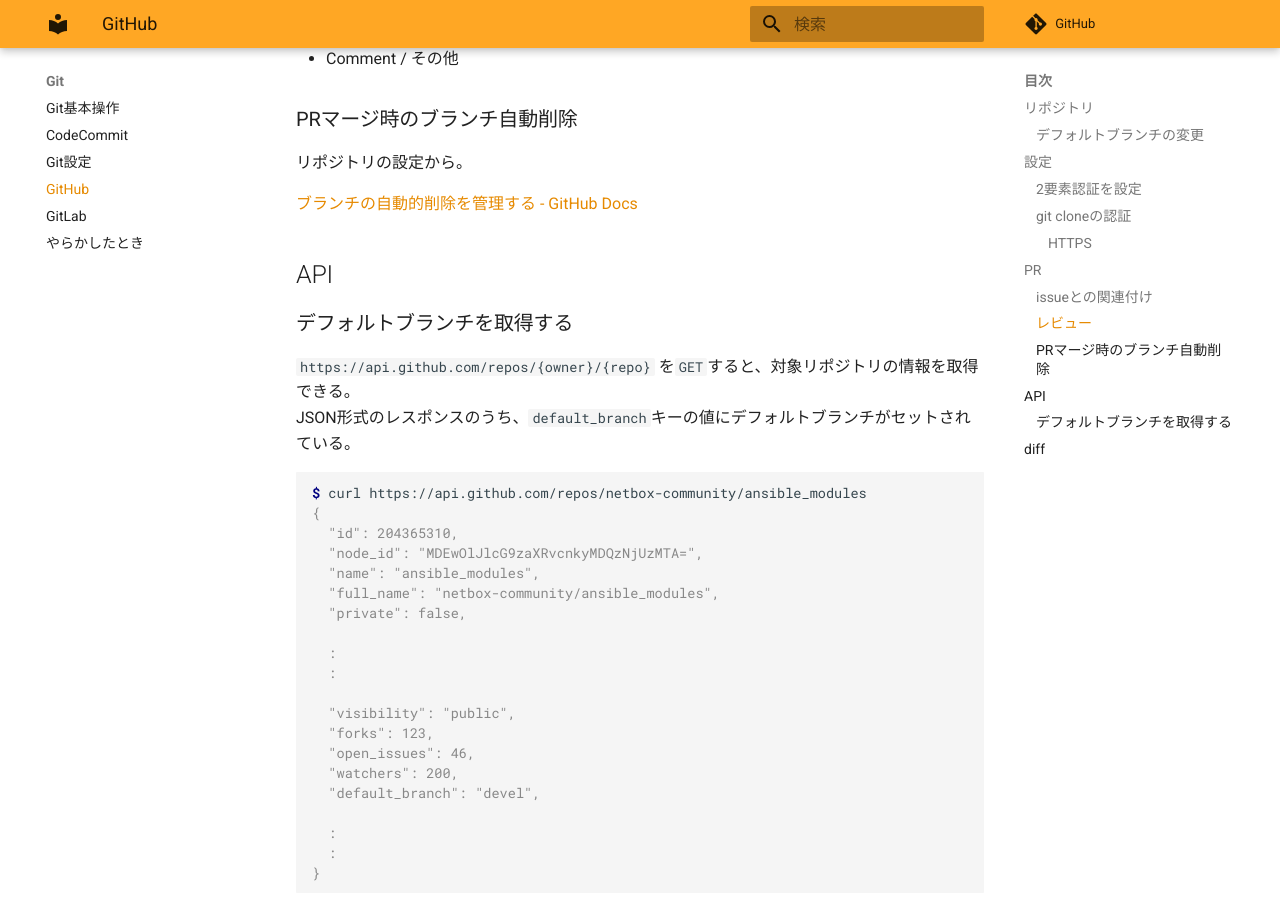
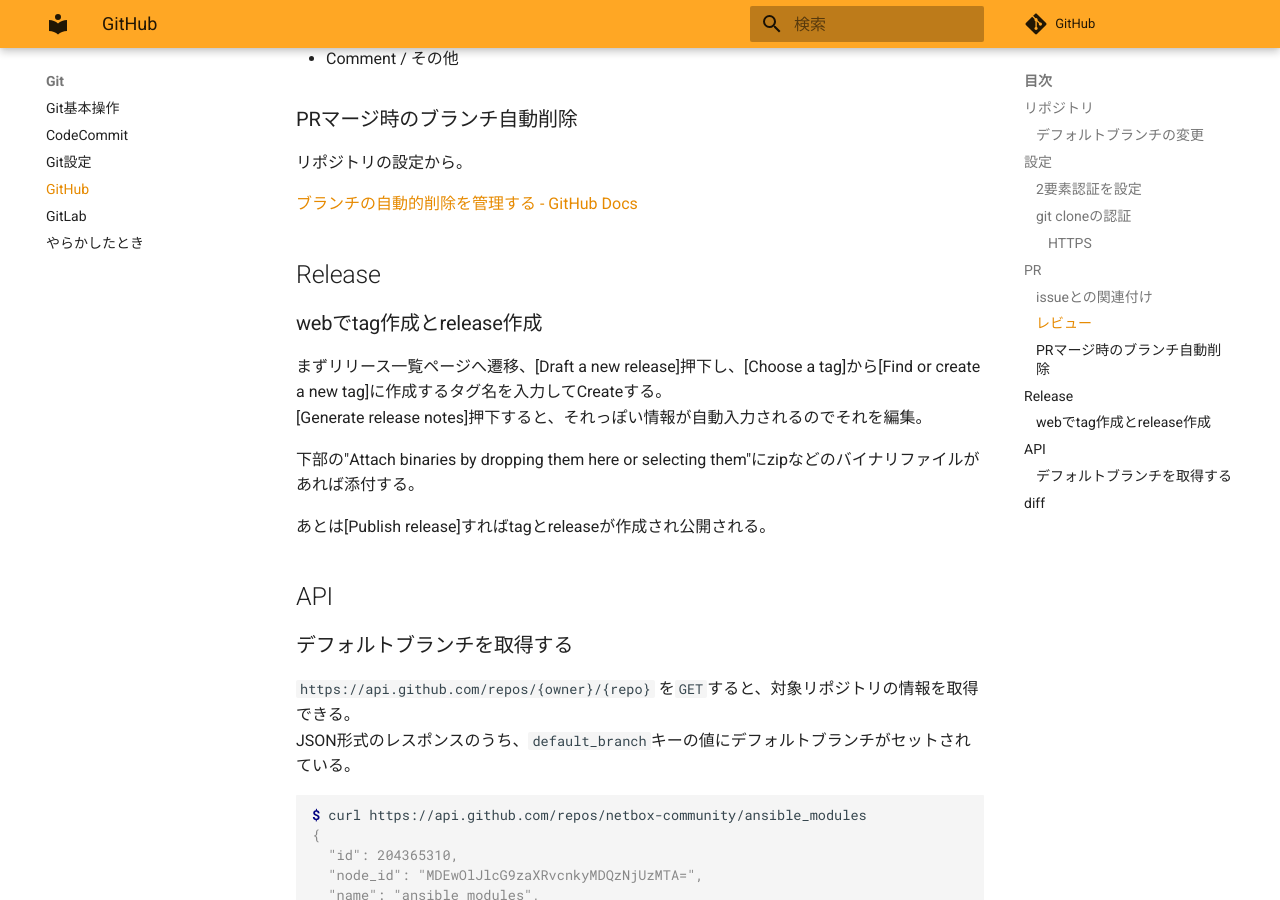
Before and after one commit to zaki-lknr/docs, an MkDocs documentation site: the page built from docs/Git/github.md, in a window 1280 px wide and 900 px high, scrolled down 1238 px. Built offline with MkDocs 1.6.1 and Material for MkDocs 9.7.7, drawn with Linux system fonts in a browser that asks for light colours; comment, search, counter and statistics services are not loaded.

Commit message:
add: git/github: releaseとtag

```diff
--- a/docs/Git/github.md
+++ b/docs/Git/github.md
@@ -48,6 +48,17 @@ Settings -> Developer settings -> Personal access tokens -> Tokens(classic)で
 
 [ブランチの自動的削除を管理する - GitHub Docs](https://docs.github.com/ja/repositories/configuring-branches-and-merges-in-your-repository/configuring-pull-request-merges/managing-the-automatic-deletion-of-branches)
 
+## Release
+
+### webでtag作成とrelease作成
+
+まずリリース一覧ページへ遷移、[Draft a new release]押下し、[Choose a tag]から[Find or create a new tag]に作成するタグ名を入力してCreateする。
+[Generate release notes]押下すると、それっぽい情報が自動入力されるのでそれを編集。
+
+下部の"Attach binaries by dropping them here or selecting them"にzipなどのバイナリファイルがあれば添付する。
+
+あとは[Publish release]すればtagとreleaseが作成され公開される。
+
 ## API
 
 ### デフォルトブランチを取得する
```
